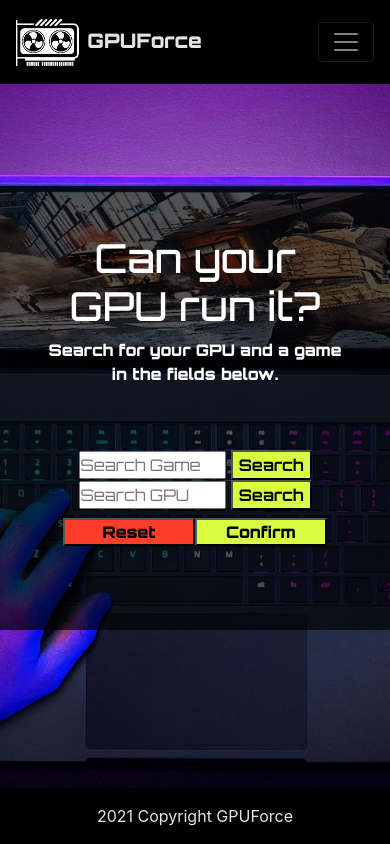
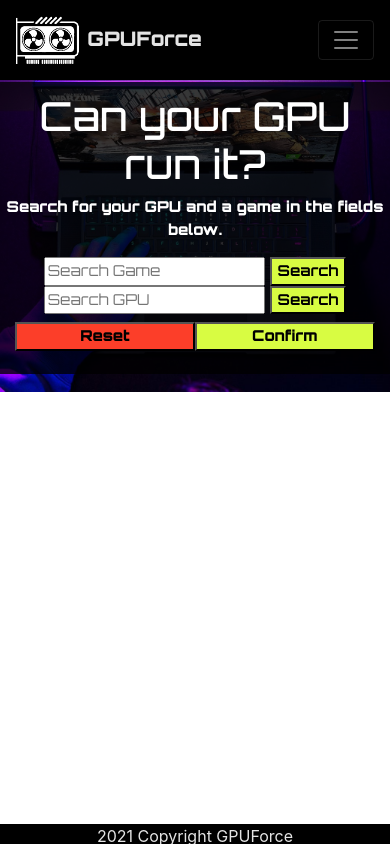
Before and after one commit to Code-Institute-Submissions/Gerard-Mc-milestone_3.1_JulResub, a Flask app: page / in a window 390 px wide. Run offline with Flask 2, Linux system fonts and the light colour scheme; some libraries are stand-ins or nearby versions.

Commit message:
Add styling to index.html @ screen height < 500px

```diff
--- a/static/css/base.css
+++ b/static/css/base.css
@@ -1,14 +1,6 @@
 @import url('https://fonts.googleapis.com/css2?family=Orbitron:wght@400;500;600;700;800;900&display=swap');
 
 /* Styling and classes used throughout site starts here */
-
-body {
-	background-image: url("../img/bg.jpg");
-	background-position: center;
-	background-repeat: no-repeat;
-	background-size: cover;
-	min-height: 100vh;
-}
 
 .float-left {
 	float: left !important;
@@ -86,31 +78,48 @@ body {
 	font-family: 'Orbitron', sans-serif;
 }
 
-nav {
-	height: 10vh;
-	background-color: #000000c7;
+
+/* Styling and classes used throughout site ends here */
+
+/* index.html styling at screen heights under 500px starts here */
+
+body {
+	background-image: url("../img/bg.jpg");
+	background-position: center;
+	background-repeat: no-repeat;
+	background-size: cover;
+	-webkit-background-size: cover;
+	-moz-background-size: cover;
+	-o-background-size: cover;
+	background-size: cover;
+	height: auto;
+	min-height: calc(80vw + 80px);
 }
 
 footer {
 	position: fixed;
 	left: 0;
 	bottom: 0;
-	height: auto;
+	height: 20px;
 }
 
-@media only screen and (max-width: 991px) {
 nav {
-		background-color: black !important;
+	background-color: black;
+	height: 80px;
+	z-index: 3;
 }
+
 .navbar-collapse {
 	background-color: black;
 	margin-right: -16px !important;
 	margin-left: -16px !important;
 }
+
 .navbar-nav {
 	align-items: flex-end;
 	text-align: right;
 }
+
 .navbar-nav li {
 	width: 90px;
 	margin: 2vh 0;
@@ -119,96 +128,49 @@ footer {
 	border-bottom-width: 1px;
 	border-bottom-color: white;
 }
-	/* Styling and classes used throughout site ends here */
-	/* index.html styling starts here */
+
 #index-content {
+	min-height: 80vw;
+	padding: 0;
+	margin-top: 1vh;
+	margin-bottom: 15vh;
+	width: 100%;
 	position: absolute;
-		top: 0;
-		margin-top: 15vh;
-		margin-bottom: 15vh;
-		height: auto;
+	top: 74px;
+	font-size: 15px;
 }
-	#user_select_form {
-		height: auto;
-	}
-	#display-games-search {
-		max-height: 40vh;
-		height: auto;
-		overflow: auto;
-	}
-	.z-index-2 {
-		z-index: 2 !important;
-	}
-	.button-style {
-		width: 50%!important;
-		margin: 0 !important;
-		padding: 0 !important;
-	}
-	#reset-confirm {
-		width: 100%!important;
-	}
-	@media only screen and (max-width: 991px) {
-		#index-content {
-			position: absolute;
-			top: 0;
-			margin-top: 22vh;
-			margin-bottom: 15vh;
-			height: auto;
-			background-color: rgba(0, 0, 0, 0.672)!important;
-		}
-		#display-games-search {
-			max-height: 30vh;
-		}
-	}
-	@media only screen and (max-height: 500px) {
-		body {
-			height: 600px;
-			font-size: 10px;
-		}
-		#display-games-search {
-			min-height: 300px;
-			overflow: auto;
-			margin-top: -10px !important;
-			padding-top: 0px !important;
-		}
-		#index-content {
-			margin-top: 50px;
-			height: auto;
-		}
-		#index-content h1 {
-			font-size: 30px;
-		}
-		#index-content p {
-			font-size: 12px;
-		}
-		nav {
-			height: 80px;
-		}
-		#index-top-forms-div {
-			padding-top: 0px !important;
-		}
-		#show-on-short-screen {
-			display: contents!important;
-		}
-	}
-	@media only screen and (min-height: 501px) {
-		#show-on-short-screen {
-			display: none!important;
-		}
-	}
-	@media only screen and (max-width: 455px) {
-		#index-top-forms-div {
-			padding: 0;
-			margin-right: 0!important;
-			margin-left: 0!important;
-		}
-		.gpu-and-game-search-forms {
-			width: 50%;
-			margin: 0;
+
+#index-wrap-outer {
+	height: 40vw;
 	padding: 0;
 }
-		#index-content {
-			min-width: 100vw!important;
+
+#index-wrap-inner {
+	width: 100%;
+	padding: 0 0vw;
+	padding-bottom: 20px;
+	padding-top: 10px;
 }
+
+#display-games-search {
+	max-height: 40vw;
+	overflow: auto;
+	text-align: left;
+	padding: 0px 10px;
 }
-	/* index.html styling ends here */
+
+#show-on-short-screen {
+	display: contents !important;
+}
+
+#index-content h1 {
+	font-size: 40px;
+}
+
+
+/* #space{
+	height: 30vw;
+} */
+
+
+/* index.html styling at screen heights under 500px ends here */
--- a/templates/base.html
+++ b/templates/base.html
@@ -67,7 +67,7 @@
     {% block content %}
     {% endblock %}
     <footer class="bg-black w-100 d-flex justify-content-center">
-        <p class="text-center py-3 m-0 color-light-grey">2021 Copyright GPUForce</p>
+        <p class="text-center m-0 color-light-grey">2021 Copyright GPUForce</p>
     </footer>
     {% block postloadjs %}
     {% endblock %}
--- a/templates/index.html
+++ b/templates/index.html
@@ -1,13 +1,13 @@
 {% extends "base.html" %}
 {% block content %}
 <section id="index-content"
-    class="container-fluid col-12 col-lg-6 offset-lg-3 color-white bg-black-transparant font-1-bolder pb-3 px-5">
-    <div class="text-center pt-5">
-        <h1>Can your GPU run it?</h1>
-        <p>Search for your GPU and a game in the fields below.</p>
-    </div>
-
-    <div id="index-top-forms-div" class="text-center container-fluid pt-5 mb-1">
+    class="container-fluid col-12 col-md-10 offset-md-1 col-lg-6 offset-lg-3 color-white font-1-bolder">
+    <div id="index-wrap-outer" class="text-center container-fluid">
+        <div id="index-wrap-inner" class="text-center container-fluid bg-black-transparant">
+        <div class="text-center">
+            <h1>Can your GPU run it?</h1>
+            <p>Search for your GPU and a game in the fields below.</p>
+        </div>
         <!-- Form that takes user game input and sends to backend to search database -->
         <form action="{{ url_for('search_game_homepage') }}" method="post">
             <!-- Add autocomplete="off" to input when testing is complete for UX purposes-->
@@ -24,7 +24,7 @@
             <button onclick="display_results()" class="search-button bg-green font-1-bold" type="submit">
                 Search</button>
         </form>
-        <div id="reset-confirm" class="container-fluid mb-5 mt-2">
+        <div id="reset-confirm" class="container-fluid pb-2 mb-4 mt-2">
             <button class="bg-orange font-1-bolder col-6 submit-button button-style float-left" id="reset"
                 onclick="reset()">Reset
             </button>
@@ -32,13 +32,14 @@
                 id="submit_to_python_button" form="submit_to_python" type="submit">Confirm
             </button>
         </div>
-    </div>
+
     <!-- Div displays after user search for gpu has been sent. Displays the results of the search -->
-    <div id="display-games-search" class="pb-5">
-        <div class="text-center py-1">
-            <h5 id="show-on-short-screen">Select Below</h5>
-        </div>
-        <div id="user_select_form" style="display:none" class="row mt-2">
+    <div id="display-games-search" >
+
+        <div id="user_select_form" style="display:none" class="row">
+            <div class="text-center p-0 m-0">
+                <h5 id="show-on-short-screen" style="display:none">Select Below &darr;</h5>
+            </div>
             {% for x in game_list %}
             <hr class="border-white">
             <!-- When user clicks this link, the game name and id are stored and the results box disappear -->
@@ -66,7 +67,12 @@
         <!-- JS changes the text area vaule to the gpu rating -->
         <textarea style="display: none" class="hidden-text" id="submit-gpu-rating" name="gpu-rating"></textarea>
     </form>
+</div>
+</div>
 </section>
+
+<!-- <div id="space" class="container"></div> -->
+<!-- <div id="space" class="container-fluid"> </div> -->
 <script src="{{ url_for('static', filename='js/reset_profile_page_variable.js') }}"></script>
 <script>
     // IF statements prevent input user GPU/Game input field placeholders loading as NULL when session data is empty.
```
Lines whose indentation alone changed are shown as unchanged.
